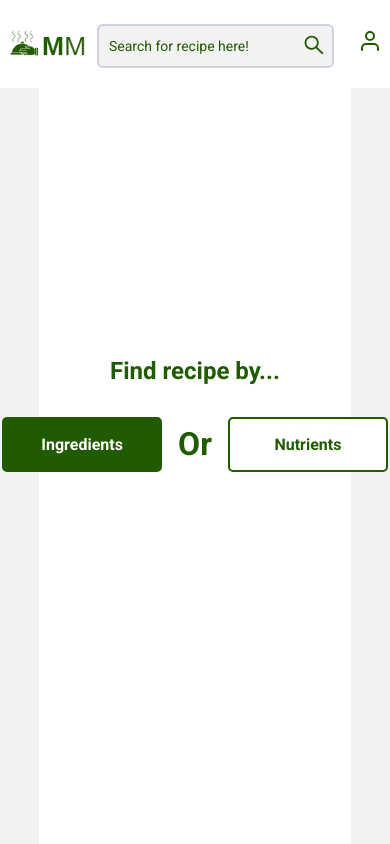
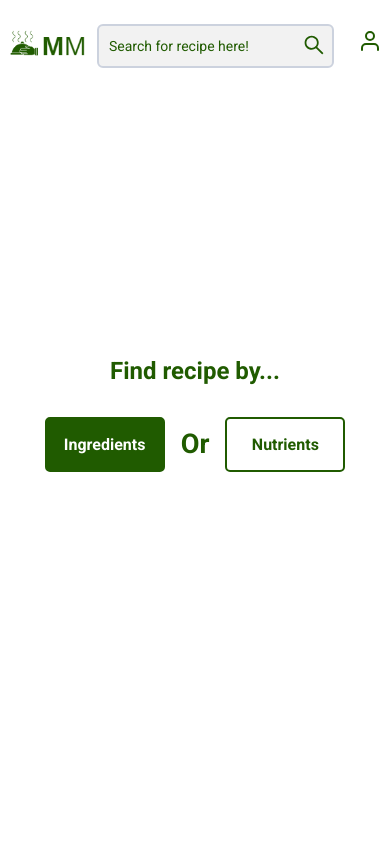
Before and after one commit to DilanAtomica/meal-app, a React (Create React App) app: page / in a window 390 px wide. Built offline with nearby package versions, Linux system fonts and the light colour scheme.

Commit message:
improved responsivness on frontpage

```diff
--- a/src/Components/NavBar/NavBar.css
+++ b/src/Components/NavBar/NavBar.css
@@ -72,6 +72,12 @@ nav > button {
 }
 
 @media only screen and (max-width: 900px) {
+    header {
+        background: none;
+    }
+}
+
+@media only screen and (max-width: 700px) {
     nav {
         width: 100%;
     }
--- a/src/Pages/FrontPage/FrontPage.css
+++ b/src/Pages/FrontPage/FrontPage.css
@@ -66,3 +66,19 @@
     font-weight: 700;
     color: #205B00;
 }
+
+@media only screen and (max-width: 900px) {
+    .frontPage {
+        width: 100%;
+    }
+}
+
+@media only screen and (max-width: 450px) {
+    .frontPage-startButtons > button {
+        width: 7.5rem;
+    }
+
+    .frontPage-startButtons > span {
+        font-size: 1.7rem;
+    }
+}
```
